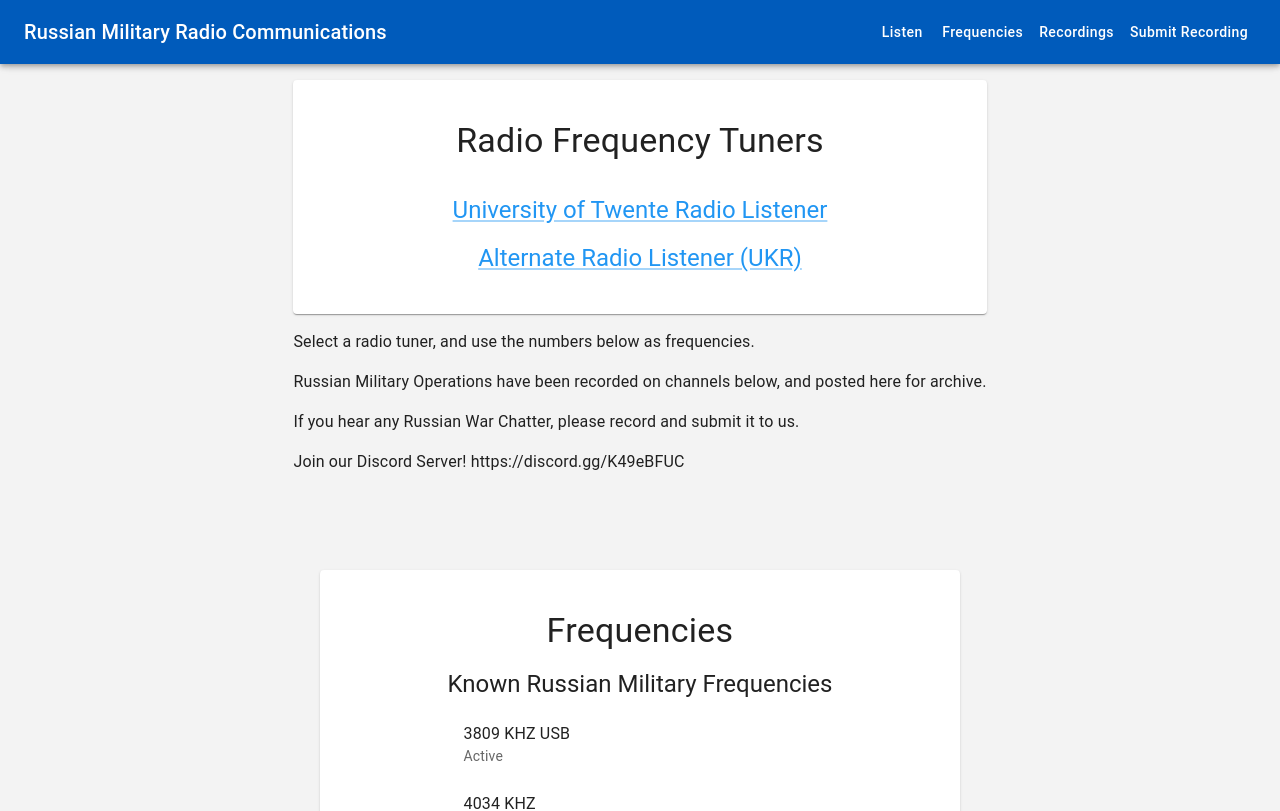
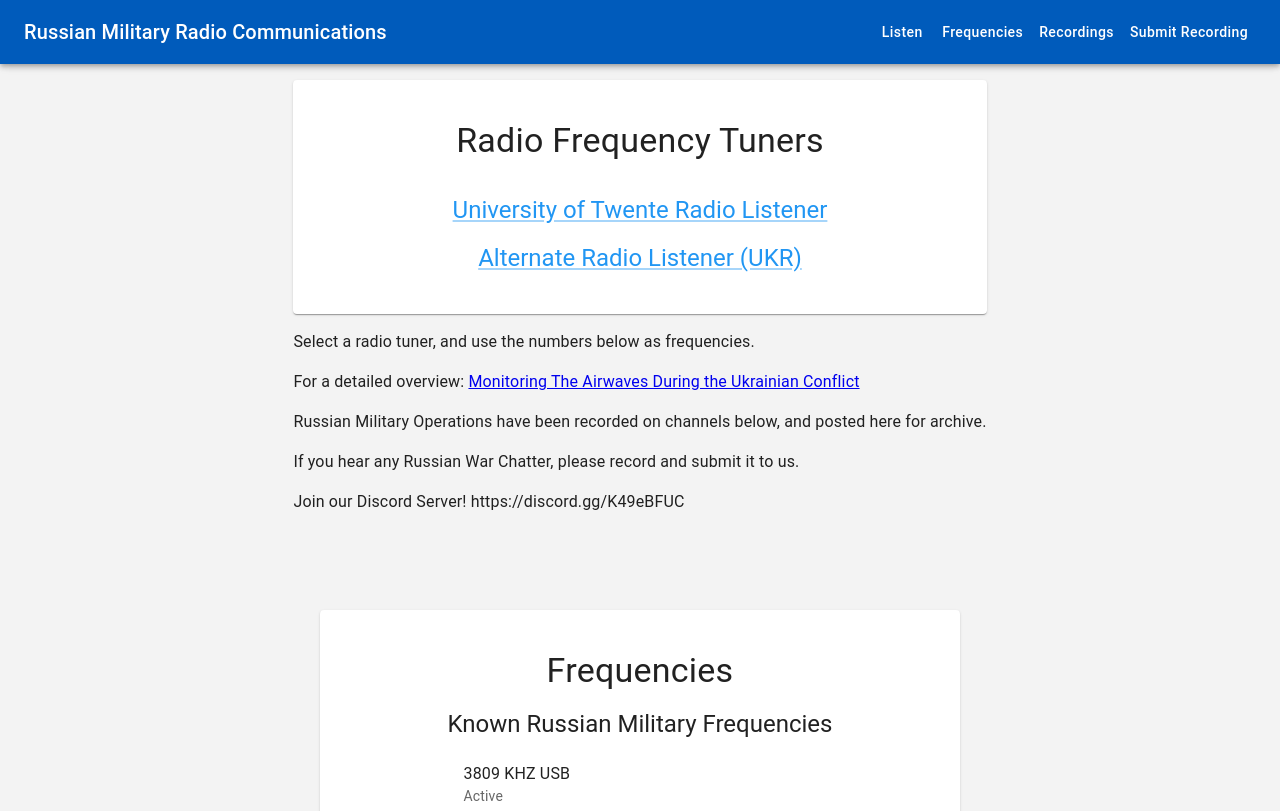
Before and after one commit to brianross93/saveukraine, a React (Create React App) app in the folder saveukraine/: page / in a window 1280 px wide. Shown: the top 811 px of the page. Built offline with nearby package versions, Linux system fonts and the light colour scheme; the HTML template or start-up script is replaced by a standard one.

Commit message:
adding link to detailed overview of HF monitoring. Would love to get this info displayed on the site as well

```diff
--- a/saveukraine/src/App.js
+++ b/saveukraine/src/App.js
@@ -83,10 +83,13 @@ const App = () => {
                         sx={{ mt: 10, minWidth: "50%" }}
                     >
                         <Tuners />
-                        <p>Select a radio tuner, and use the numbers below as frequencies.</p><p> Russian Military
+                        <p>Select a radio tuner, and use the numbers below as frequencies.</p>
+                        <p>For a detailed overview: <a href="https://web.archive.org/web/20220222023148/https://k0lwc.com/monitoring-the-airwaves-during-ukrainian-conflict/"> Monitoring The Airwaves During the Ukrainian Conflict</a></p>
+                        <p> Russian Military
                             Operations have been recorded on channels below, and posted here for archive.</p>
                             <p>If you hear any Russian War Chatter, please record and submit it to us.</p>
                             <p>Join our Discord Server! https://discord.gg/K49eBFUC</p>
+
                     </Grid>
                     <Grid
 
```
Also changed, not shown: 8 other files (tests, documents, lock files or other folders).
